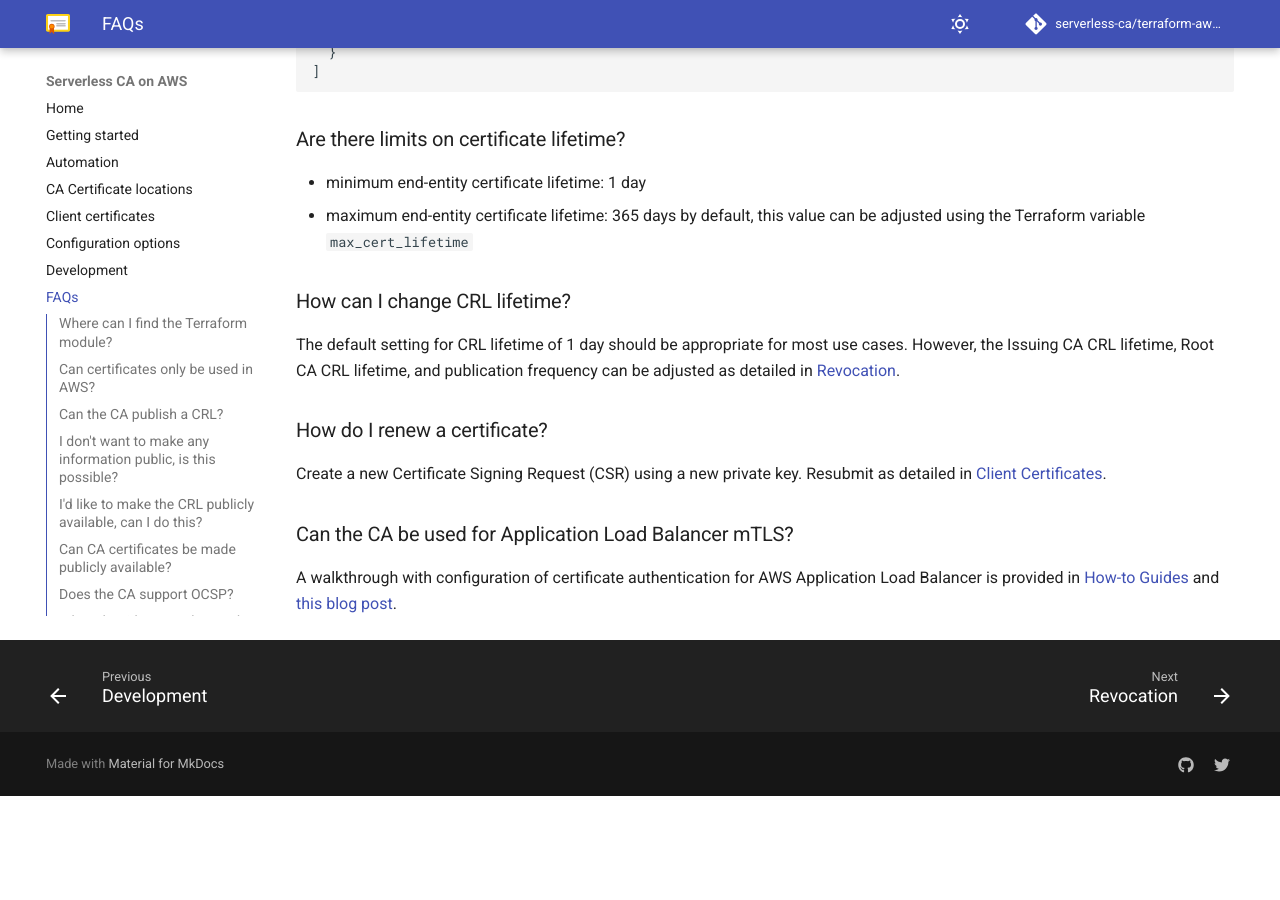
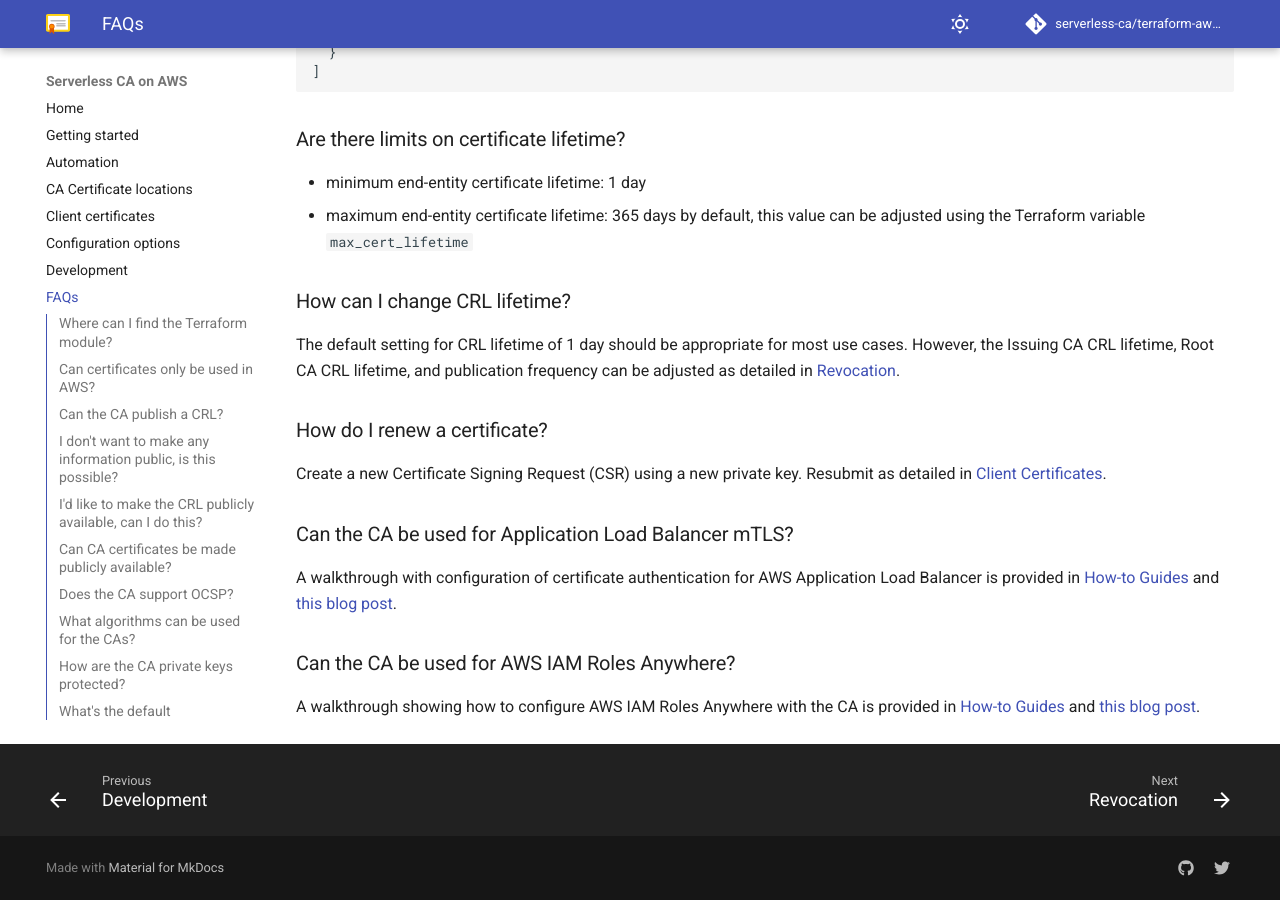
Before and after one commit to serverless-ca/terraform-aws-ca, an MkDocs documentation site: the page built from docs/faq.md, in a window 1280 px wide and 900 px high, scrolled down 3377 px. Built offline with MkDocs 1.6.1 and Material for MkDocs 9.7.7, drawn with Linux system fonts in a browser that asks for light colours; comment, search, counter and statistics services are not loaded; before the commit the page ends 4173 px from its top, so only the background shows below that.

Commit message:
Add links to AWS IAM Roles Anywhere docs and blog to FAQs (#165)

```diff
--- a/docs/faq.md
+++ b/docs/faq.md
@@ -106,6 +106,8 @@
 ### How do I renew a certificate?
 Create a new Certificate Signing Request (CSR) using a new private key. Resubmit as detailed in [Client Certificates](client-certificates.md#renewing-certificates).
 
-
 ### Can the CA be used for Application Load Balancer mTLS?
 A walkthrough with configuration of certificate authentication for AWS Application Load Balancer is provided in [How-to Guides](https://serverlessca.com/how-to-guides/alb/) and [this blog post](https://medium.com/@paulschwarzenberger/aws-application-load-balancer-mtls-with-open-source-cloud-ca-277cb40d60c7).
+
+### Can the CA be used for AWS IAM Roles Anywhere?
+A walkthrough showing how to configure AWS IAM Roles Anywhere with the CA is provided in [How-to Guides](https://serverlessca.com/how-to-guides/iam/) and [this blog post](https://medium.com/@paulschwarzenberger/aws-iam-roles-anywhere-with-open-source-private-ca-6c0ec5758b2b).
```
